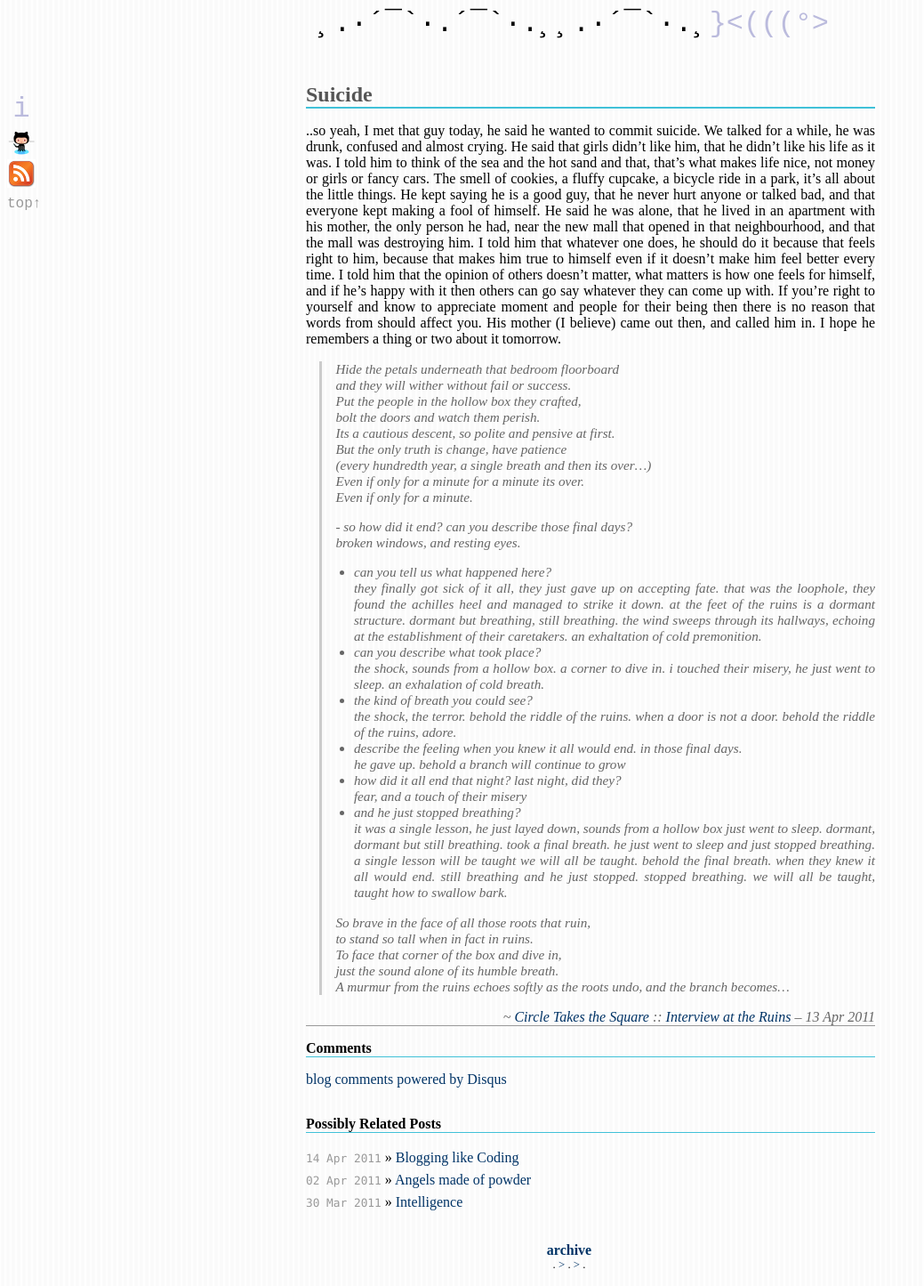
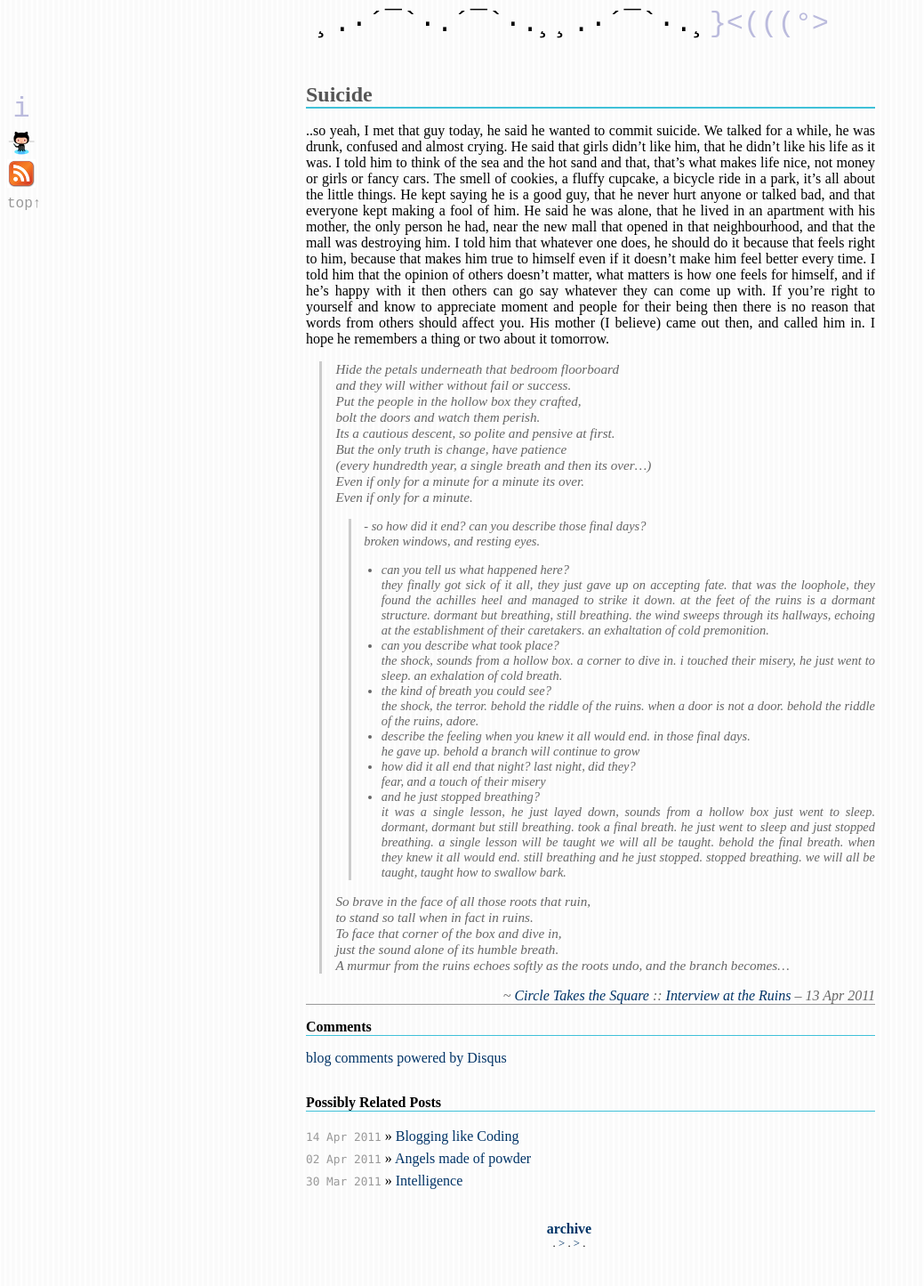
Before and after one commit to c00kiemon5ter/c00kiemon5ter.github.com, a Jekyll site: the page built from _posts/2011-04-13-Suicide.markdown, in a window 1280 px wide. Shown: the whole page at 89% size, without its empty margins (0-1039 px from the left). Built offline with Jekyll 4.4.1, drawn with Linux system fonts in a browser that asks for light colours; comment, search, counter and statistics services are not loaded; after the commit the page ends 1421 px from its top, so only the background shows below that.

Commit message:
fix suicide typos

```diff
--- a/_posts/2011-04-13-Suicide.markdown
+++ b/_posts/2011-04-13-Suicide.markdown
@@ -12,15 +12,15 @@ he was drunk, confused and almost crying. He said that girls didn't like him, th
 like his life as it was. I told him to think of the sea and the hot sand and that, that's what
 makes life nice, not money or girls or fancy cars. The smell of cookies, a fluffy cupcake, a
 bicycle ride in a park, it's all about the little things. He kept saying he is a good guy, that
-he never hurt anyone or talked bad, and that everyone kept making a fool of himself. He said he
+he never hurt anyone or talked bad, and that everyone kept making a fool of him. He said he
 was alone, that he lived in an apartment with his mother, the only person he had, near the new
 mall that opened in that neighbourhood, and that the mall was destroying him. I told him that
 whatever one does, he should do it because that feels right to him, because that makes him true
 to himself even if it doesn't make him feel better every time. I told him that the opinion of
 others doesn't matter, what matters is how one feels for himself, and if he's happy with it
 then others can go say whatever they can come up with. If you're right to yourself and know
-to appreciate moment and people for their being then there is no reason that words from should
-affect you. His mother (I believe) came out then, and called him in. I hope he remembers a
+to appreciate moment and people for their being then there is no reason that words from others
+should affect you. His mother (I believe) came out then, and called him in. I hope he remembers a
 thing or two about it tomorrow.
 
 > Hide the petals underneath that bedroom floorboard
@@ -33,32 +33,32 @@ thing or two about it tomorrow.
 > Even if only for a minute for a minute its over.
 > Even if only for a minute.
 >
-> \- so how did it end? can you describe those final days?
-> broken windows, and resting eyes.
-> - can you tell us what happened here?
-> they finally got sick of it all, they just gave up on accepting fate. that
-> was the loophole, they found the achilles heel and managed to strike it down.
-> at the feet of the ruins is a dormant structure. dormant but breathing,
-> still breathing. the wind sweeps through its hallways, echoing at the
-> establishment of their caretakers. an exhaltation of cold premonition.
-> - can you describe what took place?
-> the shock, sounds from a hollow box. a corner to dive in.
-> i touched their misery, he just went to sleep.
-> an exhalation of cold breath.
-> - the kind of breath you could see?
-> the shock, the terror. behold the riddle of the ruins. when
-> a door is not a door. behold the riddle of the ruins, adore.
-> - describe the feeling when you knew it all would end. in those final days.
-> he gave up. behold a branch will continue to grow
-> - how did it all end that night? last night, did they?
-> fear, and a touch of their misery
-> - and he just stopped breathing?
-> it was a single lesson, he just layed down, sounds from a hollow box
-> just went to sleep. dormant, dormant but still breathing. took a final breath.
-> he just went to sleep and just stopped breathing. a single lesson will be taught
-> we will all be taught. behold the final breath. when they knew it all would end.
-> still breathing and he just stopped. stopped breathing. we will all be taught,
-> taught how to swallow bark.
+> > \- so how did it end? can you describe those final days?
+> > broken windows, and resting eyes.
+> > - can you tell us what happened here?
+> > they finally got sick of it all, they just gave up on accepting fate. that
+> > was the loophole, they found the achilles heel and managed to strike it down.
+> > at the feet of the ruins is a dormant structure. dormant but breathing,
+> > still breathing. the wind sweeps through its hallways, echoing at the
+> > establishment of their caretakers. an exhaltation of cold premonition.
+> > - can you describe what took place?
+> > the shock, sounds from a hollow box. a corner to dive in.
+> > i touched their misery, he just went to sleep.
+> > an exhalation of cold breath.
+> > - the kind of breath you could see?
+> > the shock, the terror. behold the riddle of the ruins. when
+> > a door is not a door. behold the riddle of the ruins, adore.
+> > - describe the feeling when you knew it all would end. in those final days.
+> > he gave up. behold a branch will continue to grow
+> > - how did it all end that night? last night, did they?
+> > fear, and a touch of their misery
+> > - and he just stopped breathing?
+> > it was a single lesson, he just layed down, sounds from a hollow box
+> > just went to sleep. dormant, dormant but still breathing. took a final breath.
+> > he just went to sleep and just stopped breathing. a single lesson will be taught
+> > we will all be taught. behold the final breath. when they knew it all would end.
+> > still breathing and he just stopped. stopped breathing. we will all be taught,
+> > taught how to swallow bark.
 >
 > So brave in the face of all those roots that ruin,
 > to stand so tall when in fact in ruins.
```
